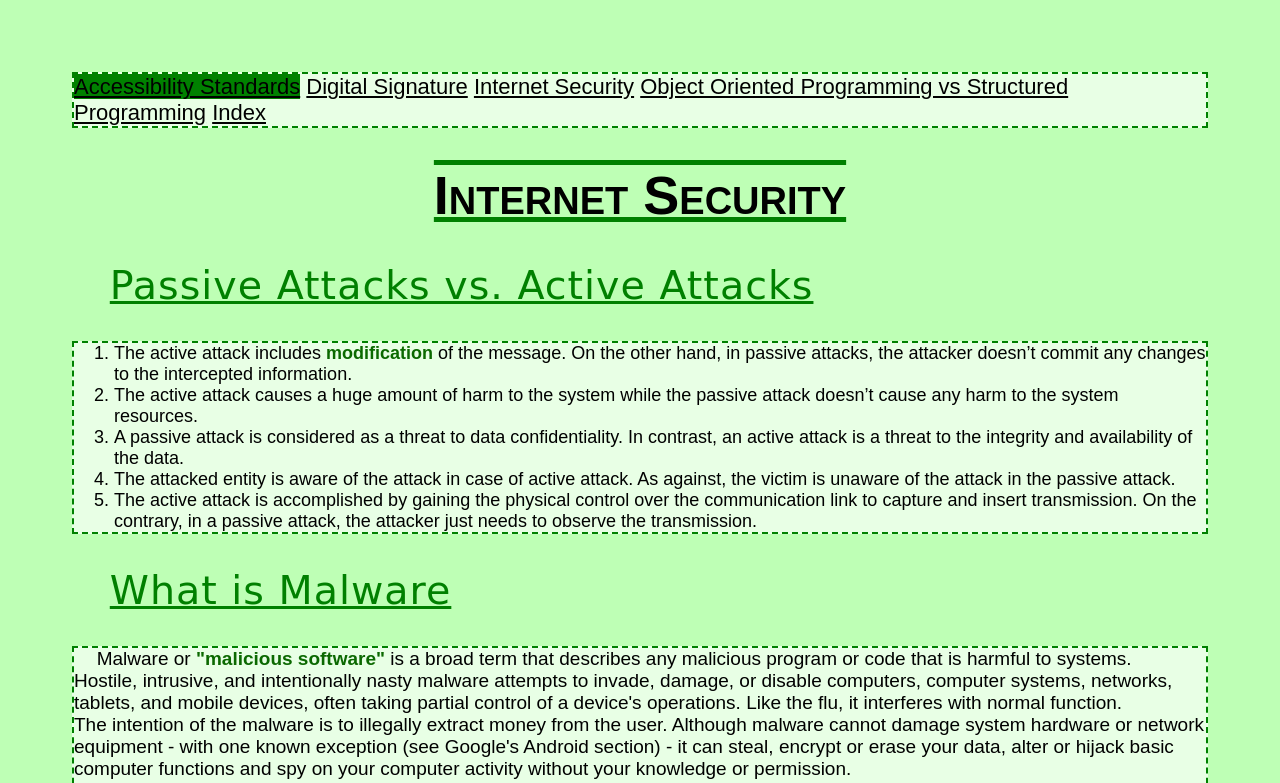
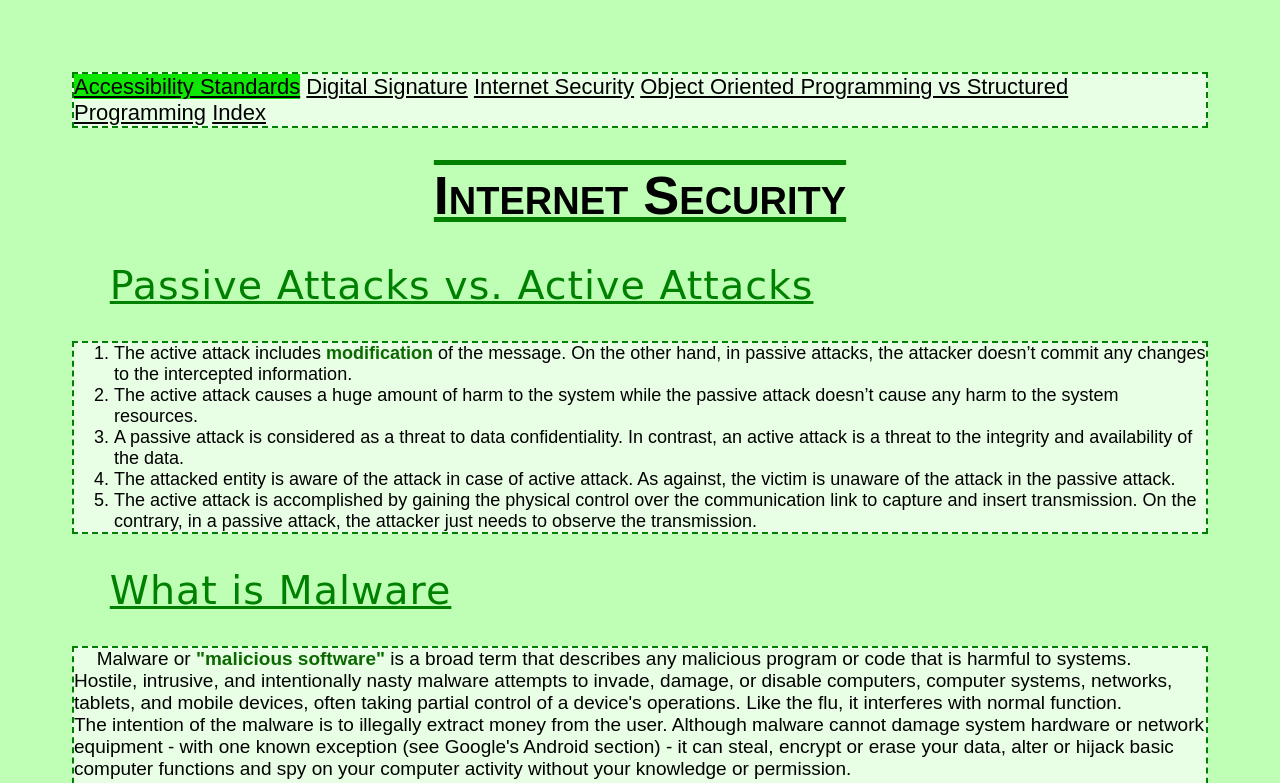
Before and after one commit to Adrianeision/HowToDoYourWeb, a plain HTML site: page Internet-Security.html in a window 1280 px wide. In both pictures the pointer is over the link "Accessibility Standards". Shown: the top 783 px of the page. Drawn offline with Linux system fonts and the light colour scheme.

Commit message:
Update Internet-Security.html

```diff
--- a/Internet-Security.html
+++ b/Internet-Security.html
@@ -58,7 +58,7 @@
 		color: rgb(0, 0, 0);
 	}
         a:hover, a:active, a:focus {
-                background-color: green;
+                background-color: rgb(14, 230, 3);
 	}
 	</style>
 	 <div id="hopper-links">
```
